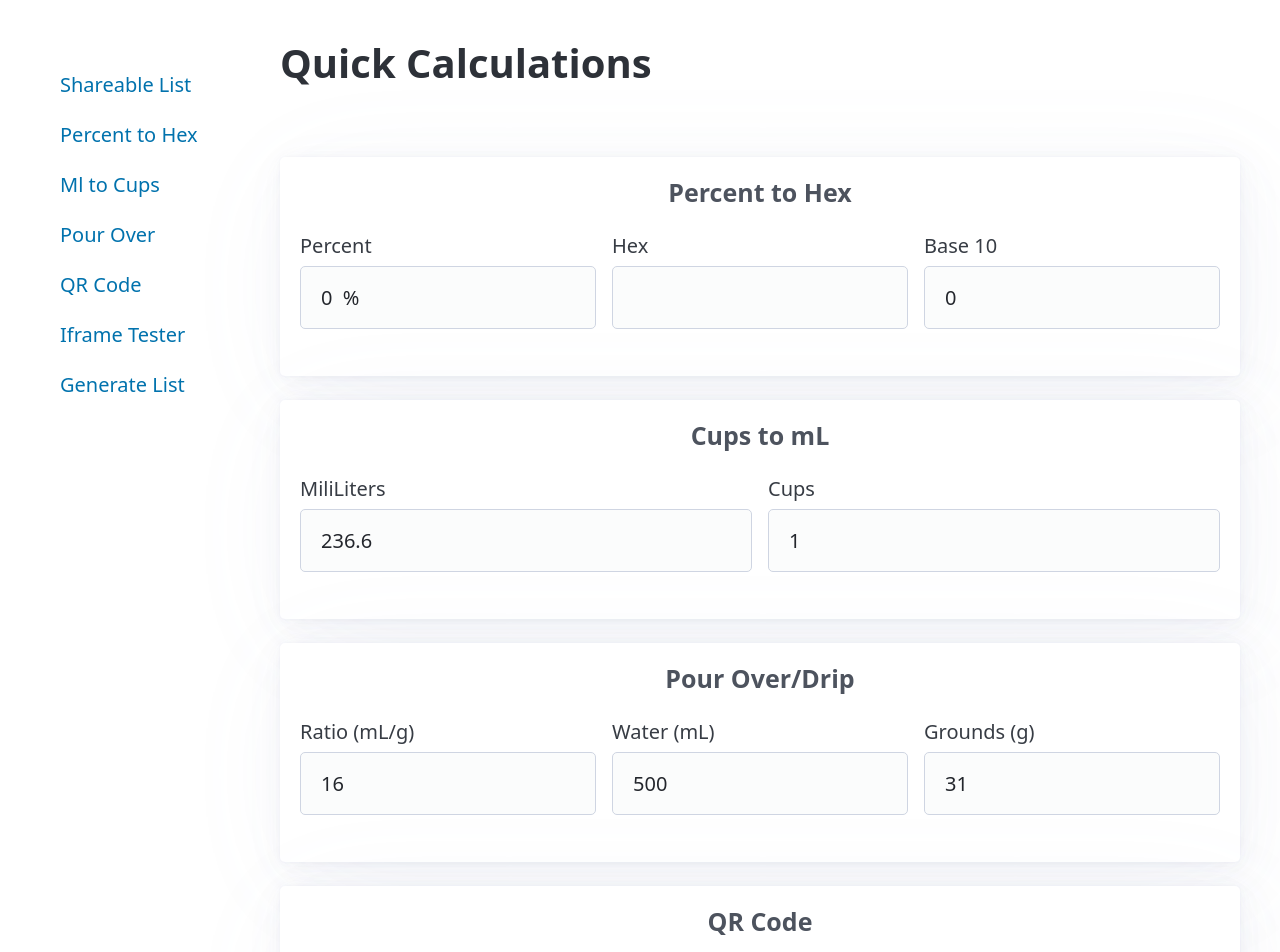
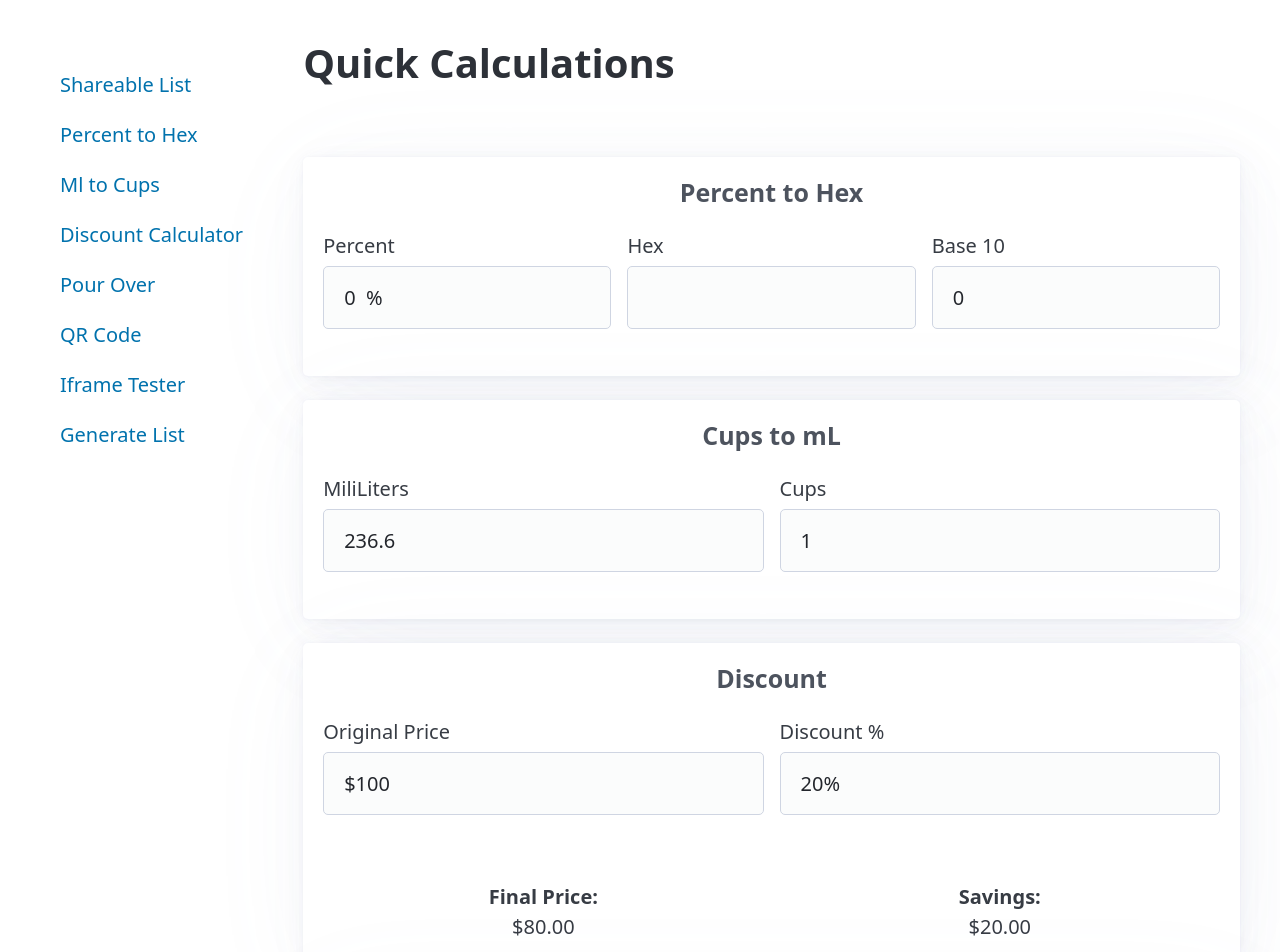
Before and after one commit to bkallaus/quick, a React (Create React App) app: page / in a window 1280 px wide. Shown: the top 952 px of the page. Built offline with nearby package versions, Linux system fonts and the light colour scheme.

Commit message:
feat: Add Discount Calculator

```diff
--- a/src/App.tsx
+++ b/src/App.tsx
@@ -5,6 +5,7 @@ import MlToCups from "./components/ml-to-cups";
 import IframeTester from "./components/iframe-tester";
 import ShareableList from "./components/shareable-list";
 import GenerateList from "./components/generate-list";
+import DiscountCalculator from "./components/discount-calculator";
 import SideNav from "./components/side-nav";
 import "./App.css";
 
@@ -20,6 +21,7 @@ export default function App() {
           <div id="shareable-list"><ShareableList /></div>
           <div id="percent-to-hex"><PercentToHex /></div>
           <div id="ml-to-cups"><MlToCups /></div>
+          <div id="discount-calculator"><DiscountCalculator /></div>
           <div id="pour-over"><PourOver /></div>
           <div id="qr-code"><QrCode /></div>
           <div id="iframe-tester"><IframeTester /></div>
--- /dev/null
+++ b/src/components/discount-calculator.tsx
@@ -0,0 +1,52 @@
+import React, { useState } from "react";
+import { NumericFormat } from "react-number-format";
+import CalculationContainer from "./container";
+
+const DiscountCalculator = () => {
+  const [originalPrice, setOriginalPrice] = useState<number | undefined>(100);
+  const [discountPercent, setDiscountPercent] = useState<number | undefined>(20);
+
+  const finalPrice = (originalPrice || 0) * (1 - (discountPercent || 0) / 100);
+  const savings = (originalPrice || 0) - finalPrice;
+
+  return (
+    <CalculationContainer>
+      <h4 style={{ width: "100%", textAlign: "center", marginBottom: 0 }}>Discount</h4>
+
+      <div style={{ width: "100%", display: "flex", gap: "16px", alignItems: "flex-end" }}>
+        <label style={{ flex: 1 }}>
+          Original Price
+          <NumericFormat
+            value={originalPrice}
+            thousandSeparator=","
+            prefix="$"
+            allowNegative={false}
+            onValueChange={(e) => setOriginalPrice(e.floatValue)}
+          />
+        </label>
+        <label style={{ flex: 1 }}>
+          Discount %
+          <NumericFormat
+            value={discountPercent}
+            allowNegative={false}
+            suffix="%"
+            onValueChange={(e) => setDiscountPercent(e.floatValue)}
+          />
+        </label>
+      </div>
+
+      <div style={{ width: "100%", display: "flex", gap: "16px", marginTop: "16px" }}>
+        <div style={{ flex: 1, textAlign: "center" }}>
+          <strong>Final Price:</strong> <br/>
+          ${finalPrice.toFixed(2)}
+        </div>
+        <div style={{ flex: 1, textAlign: "center" }}>
+          <strong>Savings:</strong> <br/>
+          ${savings.toFixed(2)}
+        </div>
+      </div>
+    </CalculationContainer>
+  );
+};
+
+export default DiscountCalculator;
--- a/src/components/side-nav.tsx
+++ b/src/components/side-nav.tsx
@@ -8,6 +8,7 @@ const SideNav = () => {
           <li><a href="#shareable-list">Shareable List</a></li>
           <li><a href="#percent-to-hex">Percent to Hex</a></li>
           <li><a href="#ml-to-cups">Ml to Cups</a></li>
+          <li><a href="#discount-calculator">Discount Calculator</a></li>
           <li><a href="#pour-over">Pour Over</a></li>
           <li><a href="#qr-code">QR Code</a></li>
           <li><a href="#iframe-tester">Iframe Tester</a></li>
```
Also changed, not shown: pr_manifest.txt (added), 2 other files (tests, documents, lock files or other folders).
